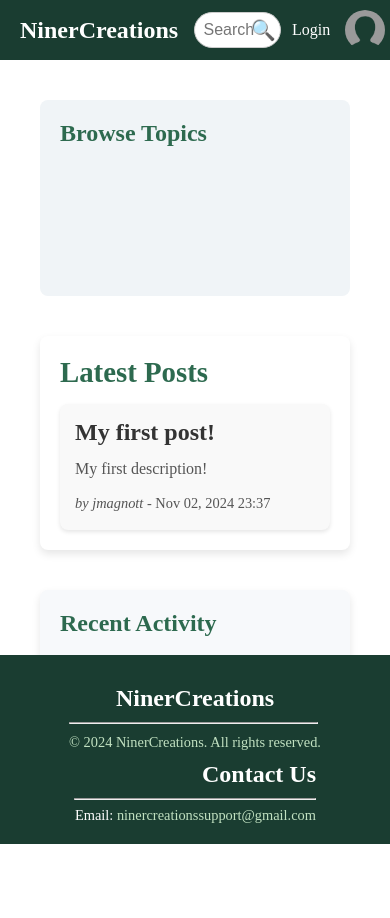
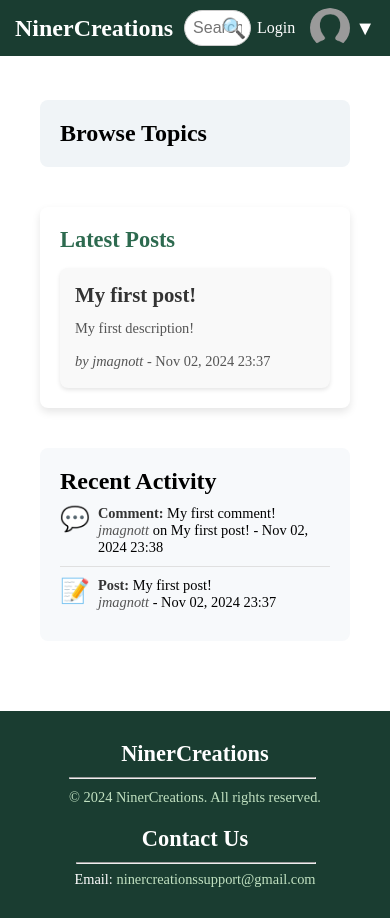
Before and after one commit to JoshMagnotta/NinerCreations, a Django app: page / in a window 390 px wide. Before the commit the page ends 844 px from the top, so only its background shows below. Run offline with Django 5.2, Linux system fonts and the light colour scheme; data comes from the database, SQL or seed files in the repository.

Commit message:
Footer always appears at bottom

```diff
--- a/NinerCreations/NinerCreations/templates/base/base.html
+++ b/NinerCreations/NinerCreations/templates/base/base.html
@@ -1,5 +1,4 @@
-<!-- templates/base/base.html -->
- {%load static%}
+{% load static %}
 <!DOCTYPE html>
 <html lang="en">
 <head>
@@ -9,17 +8,16 @@
     <link rel="stylesheet" type="text/css" href="{% static 'css/styles.css' %}">
 </head>
 <body>
-    <div class="container">
+    <div class="wrapper">
         <!-- Header -->
         {% include "base/header.html" %}
-
-
 
         <!-- Main content area -->
         <div class="content">
             {% block content %}
             {% endblock %}
         </div>
+
         <!-- Footer -->
         {% include 'base/footer.html' %}
     </div>
--- a/NinerCreations/static/css/styles.css
+++ b/NinerCreations/static/css/styles.css
@@ -1,15 +1,32 @@
-/* static/css/styles.css */
-
+/* Reset some default styles */
 * {
     padding: 0;
     margin: 0;
+    box-sizing: border-box;
 }
+
+/* Ensure that the body and html elements take up full height */
 html, body {
     height: 100%;
     margin: 0;
+}
+
+/* Wrapper to handle flex layout for the entire page */
+.wrapper {
     display: flex;
     flex-direction: column;
+    min-height: 100vh; /* Full viewport height */
 }
+
+/* Main content area */
+.content {
+    flex: 1;
+    padding: 20px;
+    margin-top: 60px; /* Adjust for header height */
+    margin-bottom: 10px; /* Add some spacing above the footer */
+}
+
+/* Header styling */
 .header {
     display: flex;
     align-items: center;
@@ -17,8 +34,6 @@ html, body {
     background-color: #1A3D31;
     padding: 10px 20px;
     color: white;
-
-    grid-row: 1;
     position: fixed;
     top: 0;
     width: 100%;
@@ -143,8 +160,7 @@ html, body {
     background-color: #f0f4f7;
     padding: 20px;
     border-radius: 8px;
-    height: 40vw;
-    position: sticky;
+    height: auto;
 }
 
 /* Main Content Area */
@@ -152,50 +168,23 @@ html, body {
     background-color: #ffffff;
     padding: 20px;
     border-radius: 8px;
+    box-shadow: 0px 4px 8px rgba(0, 0, 0, 0.1);
+}
+
+.main-content h2 {
+    font-size: 1.8rem;
+    color: #2d6a4f;
+    margin-bottom: 15px;
 }
 
 /* Right Sidebar (Recent Activity) */
 .sidebar-right {
-    background-color: #f7f7f7;
-    padding: 20px;
-    border-radius: 8px;
-    height: 40vw;
-    position: sticky;
-}
-
-/* Headings in Sidebars */
-.sidebar-left h2,
-.sidebar-right h2 {
-    font-size: 1.5rem;
-    color: #2d6a4f; /* Matches the header color for consistency */
-}
-
-/* Responsiveness for Smaller Screens */
-@media (max-width: 768px) {
-    .content-grid {
-        grid-template-columns: 1fr; /* Stacks columns vertically on small screens */
-    }
-
-    .sidebar-left, .main-content, .sidebar-right {
-        margin-bottom: 20px;
-    }
-}
-
-/* Style for the Recent Activity section */
-.sidebar-right {
     background-color: #f7f9fb;
     padding: 20px;
     border-radius: 8px;
-    box-shadow: 0px 4px 8px rgba(0, 0, 0, 0.1);
 }
 
-.sidebar-right h2 {
-    font-size: 1.5rem;
-    color: #2d6a4f;
-    margin-bottom: 15px;
-}
-
-/* Style for the Recent Activity section */
+/* Style for Recent Activity section */
 .recent-activity-list {
     list-style-type: none; /* Hide bullet points */
     padding: 0;
@@ -234,20 +223,6 @@ html, body {
     font-size: 0.9rem;
 }
 
-/* Main content area styling */
-.main-content {
-    background-color: #ffffff;
-    padding: 20px;
-    border-radius: 8px;
-    box-shadow: 0px 4px 8px rgba(0, 0, 0, 0.1);
-}
-
-.main-content h2 {
-    font-size: 1.8rem;
-    color: #2d6a4f;
-    margin-bottom: 15px;
-}
-
 /* Styling for posts list */
 .posts-list {
     display: flex;
@@ -323,47 +262,21 @@ html, body {
     display: block; /* Make the link cover the entire div */
 }
 
-.post-item {
-    padding: 15px;
-    background-color: #f9f9f9;
-    border-radius: 8px;
-    box-shadow: 0px 2px 4px rgba(0, 0, 0, 0.1);
-    transition: background-color 0.3s, box-shadow 0.3s;
-}
-
 .post-item:hover {
     background-color: #e9f5f1;
     box-shadow: 0px 4px 8px rgba(0, 0, 0, 0.15);
 }
 
-
-
-
-.content {
-    grid-row: 2;
-    margin-top: 60px; /* Adjust for header height */
-    margin-bottom: 60px; /* Adjust for footer height */
-    overflow-y: auto;
-    padding: 20px;
-}
-
-
 /* Footer styling */
-
 .footer {
     background-color: #1A3D31;
     color: white;
-    padding: 20px 0;
     text-align: center;
     font-size: 0.9rem;
     width: 100%;
+    padding: 20px 0;
+    position: relative;
     bottom: 0;
-
-    grid-row: 3;
-    position: fixed;
-    bottom: 0;
-    width: 100%;
-    z-index: 10;
 }
 
 .footer-content {
@@ -414,14 +328,46 @@ html, body {
 
 /* Responsive adjustments */
 @media (max-width: 768px) {
+    /* Stack content grid vertically */
+    .content-grid {
+        grid-template-columns: 1fr; /* Single column layout on small screens */
+    }
+
+    .sidebar-left, .main-content, .sidebar-right {
+        margin-bottom: 20px; /* Add spacing between sections */
+    }
+
+    /* Footer content stacked for small screens */
     .footer-content {
         flex-direction: column;
         align-items: center;
         text-align: center;
     }
 
-    .footer-column {
+    .footer-column, .footer-column2 {
         padding: 10px 0;
         text-align: center;
     }
+
+    /* Adjust font sizes and layout for smaller screens */
+    .main-content h2, .footer-section h2 {
+        font-size: 1.4rem;
+    }
+
+    .post-item h3 {
+        font-size: 1.3rem;
+    }
+
+    .post-item p, .activity-details {
+        font-size: 0.9rem;
+    }
+
+    /* Reduce header padding */
+    .header {
+        padding: 8px 15px;
+    }
+
+    .search-bar input {
+        width: 80%; /* Adjust search bar width */
+    }
 }
```
Also changed, not shown: other parts of NinerCreations/static/css/styles.css (+5 -38 lines). Lines whose indentation alone changed are shown as unchanged.
